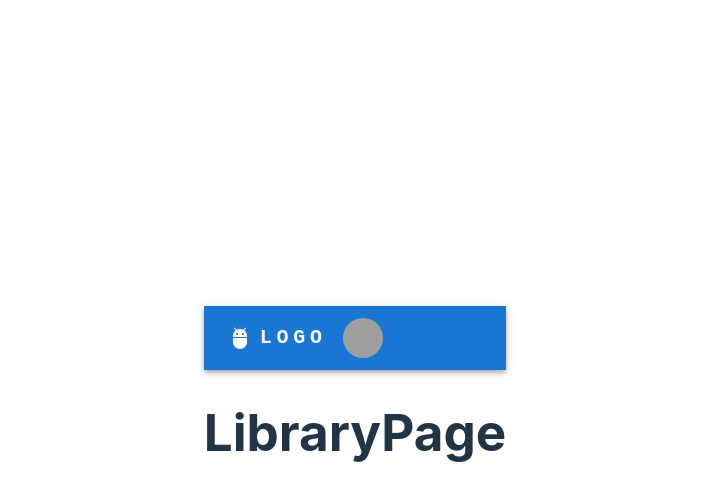
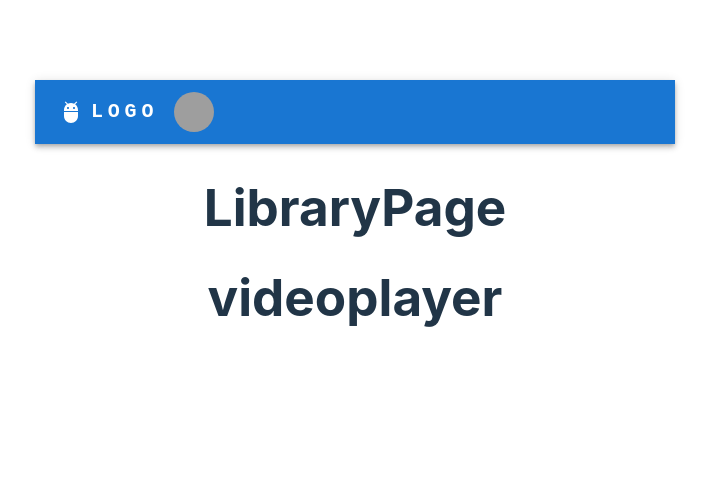
Before and after one commit to eccpluto/IOD-SE2024-miniProject02, a React (Vite) app in the folder miniProject02/: page /library in a window 1280 px wide. Shown: the top 500 px of the page, without its empty margins (285-994 px from the left). Built offline with nearby package versions, Linux system fonts and the light colour scheme; grey boxes are pictures that could not be loaded.

Commit message:
Added VideoPlayer component, which wraps react-player

```diff
--- a/miniProject02/package.json
+++ b/miniProject02/package.json
@@ -16,6 +16,7 @@
     "@mui/material": "^5.15.19",
     "react": "^18.2.0",
     "react-dom": "^18.2.0",
+    "react-player": "^2.16.0",
     "react-router-dom": "^6.23.1"
   },
   "devDependencies": {
--- /dev/null
+++ b/miniProject02/src/components/VideoPlayer.jsx
@@ -0,0 +1,13 @@
+import ReactPlayer from 'react-player'
+
+function VideoPlayer(Props) {
+
+    return(
+        <div className="VideoPlayer">
+            <h1>videoplayer</h1>
+            <ReactPlayer url='https://www.youtube.com/watch?v=LXb3EKWsInQ'></ReactPlayer>
+        </div>
+    )
+}
+
+export default VideoPlayer
--- a/miniProject02/src/pages/LibraryPage.jsx
+++ b/miniProject02/src/pages/LibraryPage.jsx
@@ -1,3 +1,5 @@
+import VideoPlayer from "../components/VideoPlayer";
+
 /**
  *
  * @returns LibraryPage component.
@@ -7,6 +9,7 @@ function LibraryPage() {
     return (
         <div className="LibraryPage">
             <h1>LibraryPage</h1>
+            <VideoPlayer></VideoPlayer>
         </div>
     )
 }
```
Also changed, not shown: 1 other file (tests, documents, lock files or other folders).
